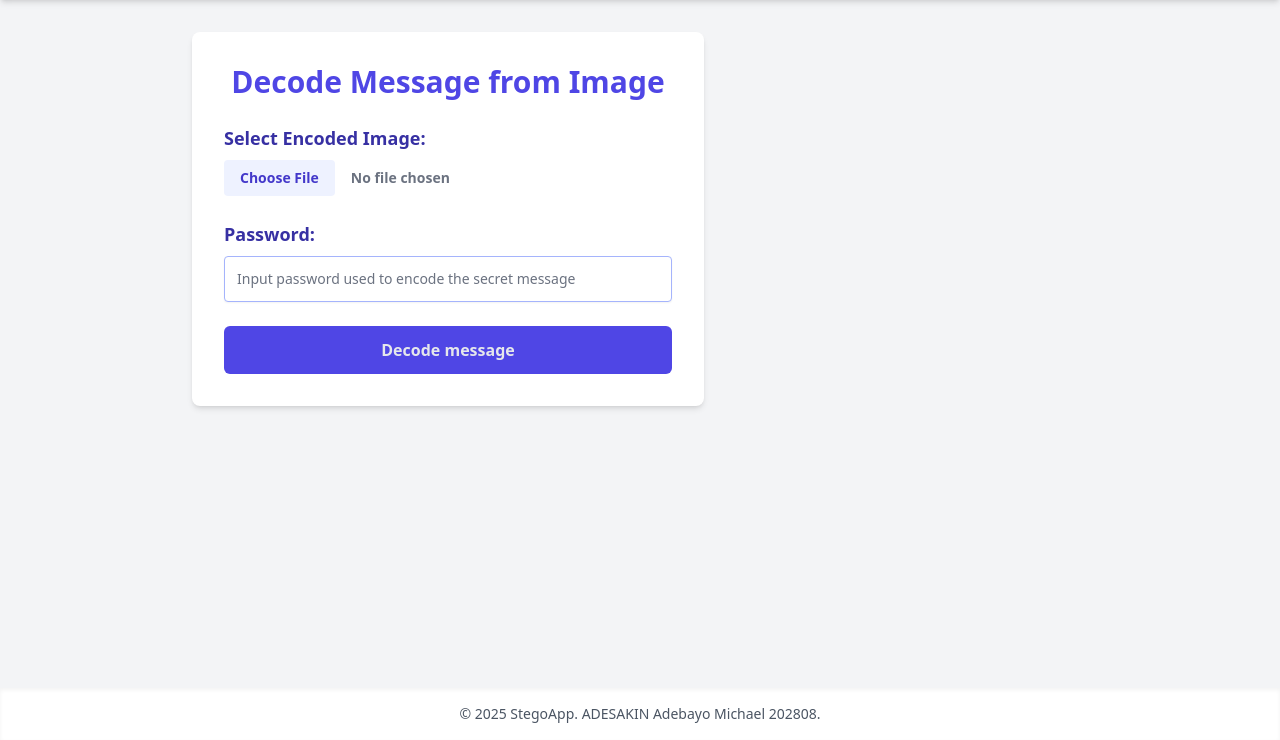
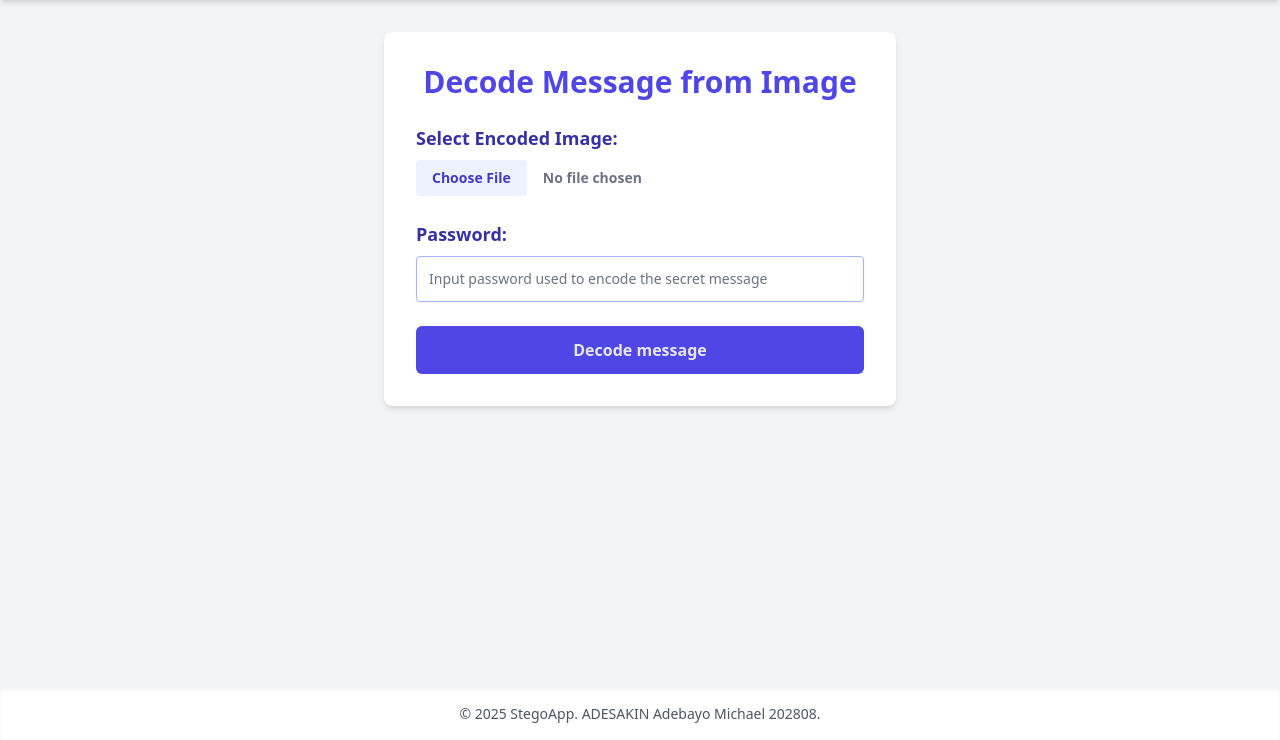
Before and after one commit to baytech77/Steganography, a Django app: page /decode in a window 1280 px wide. Shown: the part 60-800 px from the top of the page. Run offline with Django 5.2, Linux system fonts and the light colour scheme; some libraries are stand-ins or nearby versions.

Commit message:
Update base.html

```diff
--- a/theme/templates/base.html
+++ b/theme/templates/base.html
@@ -35,7 +35,7 @@
   </nav>
 
   <!-- Main content -->
-  <main class="flex-grow  p-6 py-8 max-w-4xl">
+  <main class="flex-grow container mx-auto p-6 py-8 max-w-4xl">
     {% block content %}
     <!-- Child templates inject content here -->
     {% endblock %}
```
